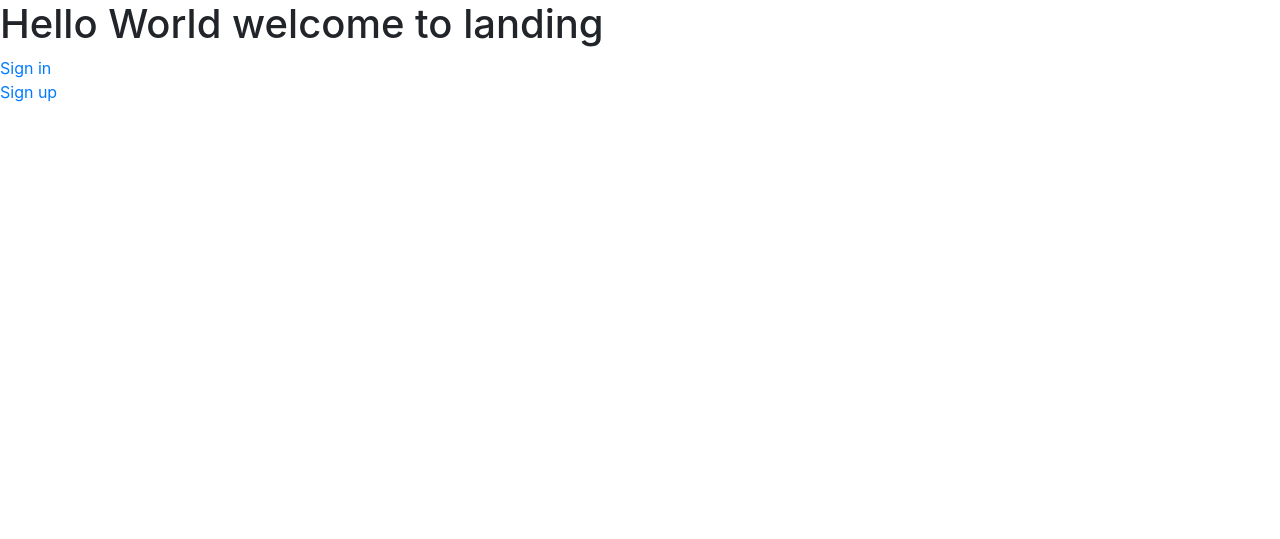
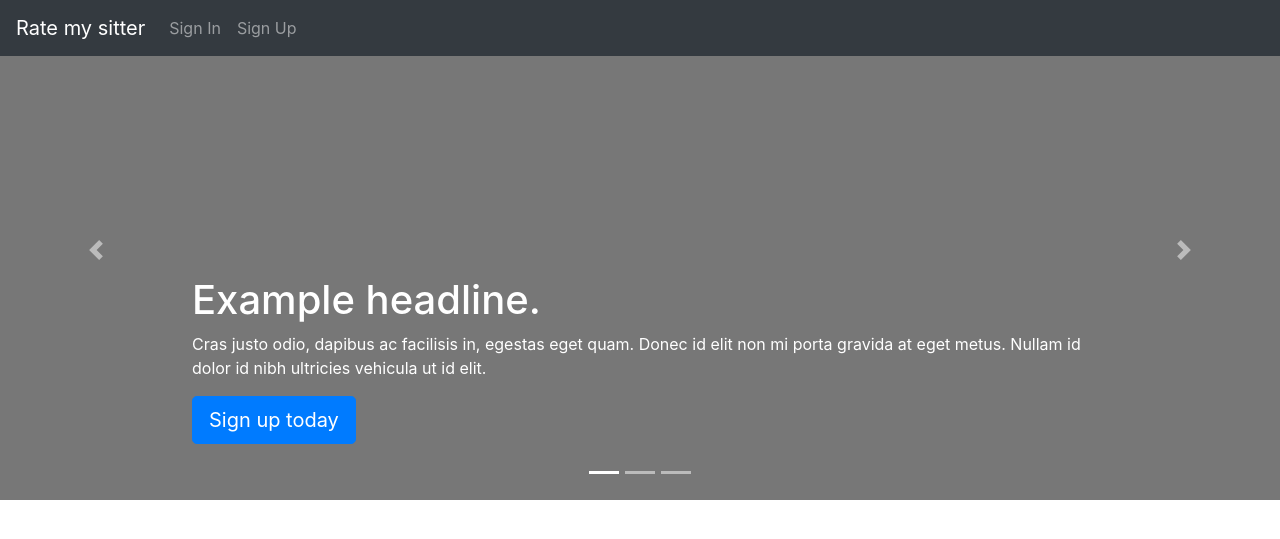
Before and after one commit to nbardoi/rate-my-sitter, a Node server app: page / in a window 1280 px wide. Shown: the top 539 px of the page. Run offline with Node 20, Linux system fonts and the light colour scheme; some libraries are stand-ins or nearby versions.

Commit message:
added landing page

```diff
--- a/app/views/landing.hbs
+++ b/app/views/landing.hbs
@@ -1,4 +1,102 @@
-<h1>Hello World welcome to landing</h1>
+<!DOCTYPE html>
+<html lang="en">
 
-<Div><a href="/signin">Sign in</a></Div>
-<div><a href="/signup">Sign up</a></div>
+<head>
+    <meta charset="UTF-8">
+    <meta name="viewport" content="width=device-width, initial-scale=1.0">
+    <title>Rate my sitter</title>
+
+
+</head>
+
+
+<body>
+    <header>
+        <nav class="navbar navbar-expand-md navbar-dark fixed-top bg-dark">
+            <a class="navbar-brand" href="#">Rate my sitter</a>
+            <button class="navbar-toggler" type="button" data-toggle="collapse" data-target="#navbarCollapse"
+                aria-controls="navbarCollapse" aria-expanded="false" aria-label="Toggle navigation">
+                <span class="navbar-toggler-icon"></span>
+            </button>
+            <div class="collapse navbar-collapse" id="navbarCollapse">
+                <ul class="navbar-nav mr-auto">
+
+                    <li class="nav-item">
+                        <a class="nav-link" href="/signin">Sign In</a>
+                    </li>
+                    <li class="nav-item">
+                        <a class="nav-link" href="/signup">Sign Up</a>
+                    </li>
+
+            </div>
+        </nav>
+    </header>
+
+    <main role="main">
+        <div id="myCarousel" class="carousel slide" data-ride="carousel">
+            <ol class="carousel-indicators">
+                <li data-target="#myCarousel" data-slide-to="0" class="active"></li>
+                <li data-target="#myCarousel" data-slide-to="1" class=""></li>
+                <li data-target="#myCarousel" data-slide-to="2" class=""></li>
+            </ol>
+            <div class="carousel-inner">
+                <div class="carousel-item active">
+                    <svg class="bd-placeholder-img" width="100%" height="500px" xmlns="http://www.w3.org/2000/svg"
+                        preserveAspectRatio="xMidYMid slice" focusable="false" role="img">
+                        <rect width="100%" height="100%" fill="#777"></rect>
+                    </svg>
+                    <div class="container">
+                        <div class="carousel-caption text-left">
+                            <h1>Example headline.</h1>
+                            <p>Cras justo odio, dapibus ac facilisis in, egestas eget quam. Donec id elit non mi porta
+                                gravida
+                                at eget metus. Nullam id dolor id nibh ultricies vehicula ut id elit.</p>
+                            <p><a class="btn btn-lg btn-primary" href="#" role="button">Sign up today</a></p>
+                        </div>
+                    </div>
+                </div>
+                <div class="carousel-item">
+                    <svg class="bd-placeholder-img" width="100%" height="500px" xmlns="http://www.w3.org/2000/svg"
+                        preserveAspectRatio="xMidYMid slice" focusable="false" role="img">
+                        <rect width="100%" height="100%" fill="#777"></rect>
+                    </svg>
+                    <div class="container">
+                        <div class="carousel-caption">
+                            <h1>Another example headline.</h1>
+                            <p>Cras justo odio, dapibus ac facilisis in, egestas eget quam. Donec id elit non mi porta
+                                gravida
+                                at eget metus. Nullam id dolor id nibh ultricies vehicula ut id elit.</p>
+                            <p><a class="btn btn-lg btn-primary" href="#" role="button">Learn more</a></p>
+                        </div>
+                    </div>
+                </div>
+                <div class="carousel-item">
+                    <svg class="bd-placeholder-img" width="100%" height="500px" xmlns="http://www.w3.org/2000/svg"
+                        preserveAspectRatio="xMidYMid slice" focusable="false" role="img">
+                        <rect width="100%" height="100%" fill="#777"></rect>
+                    </svg>
+                    <div class="container">
+                        <div class="carousel-caption text-right">
+                            <h1>One more for good measure.</h1>
+                            <p>Cras justo odio, dapibus ac facilisis in, egestas eget quam. Donec id elit non mi porta
+                                gravida
+                                at eget metus. Nullam id dolor id nibh ultricies vehicula ut id elit.</p>
+                            <p><a class="btn btn-lg btn-primary" href="#" role="button">Browse gallery</a></p>
+                        </div>
+                    </div>
+                </div>
+            </div>
+            <a class="carousel-control-prev" href="#myCarousel" role="button" data-slide="prev">
+                <span class="carousel-control-prev-icon" aria-hidden="true"></span>
+                <span class="sr-only">Previous</span>
+            </a>
+            <a class="carousel-control-next" href="#myCarousel" role="button" data-slide="next">
+                <span class="carousel-control-next-icon" aria-hidden="true"></span>
+                <span class="sr-only">Next</span>
+            </a>
+        </div>
+    </main>
+
+</body>
+
+</html>
```
Also changed, not shown: README.md.
